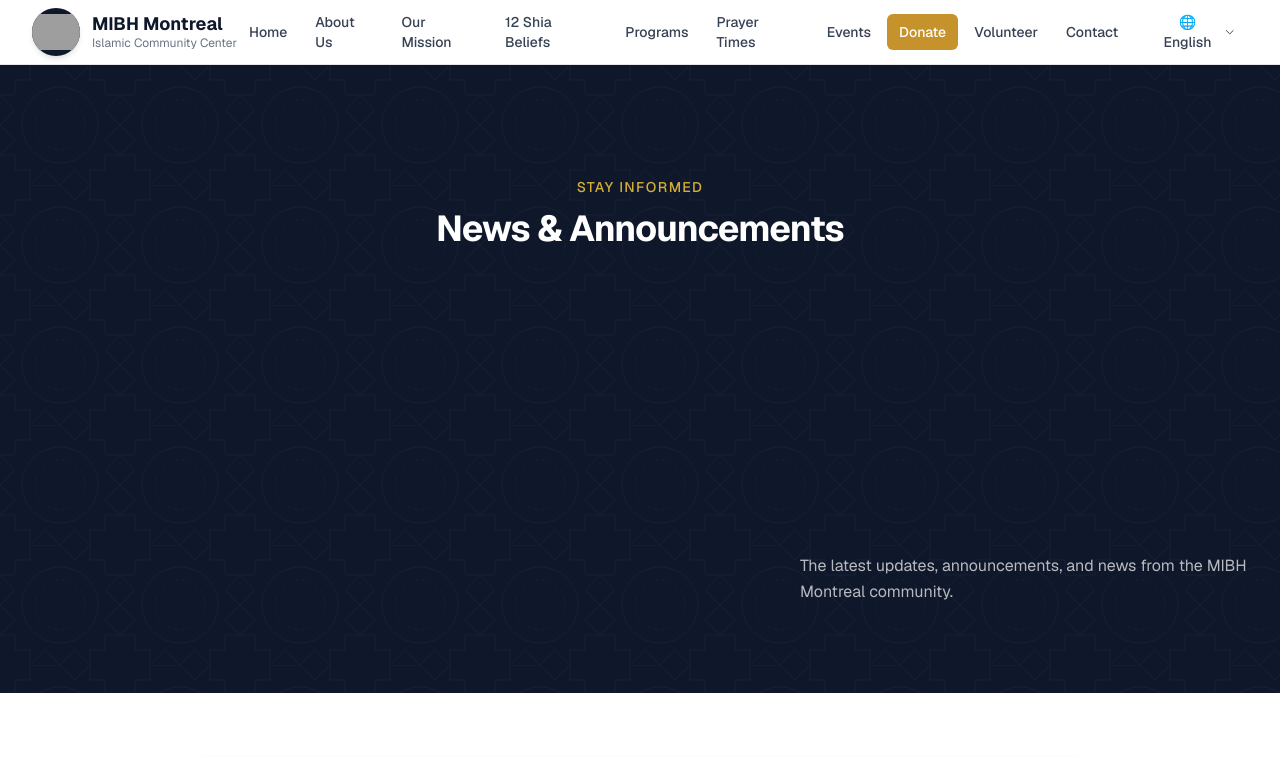
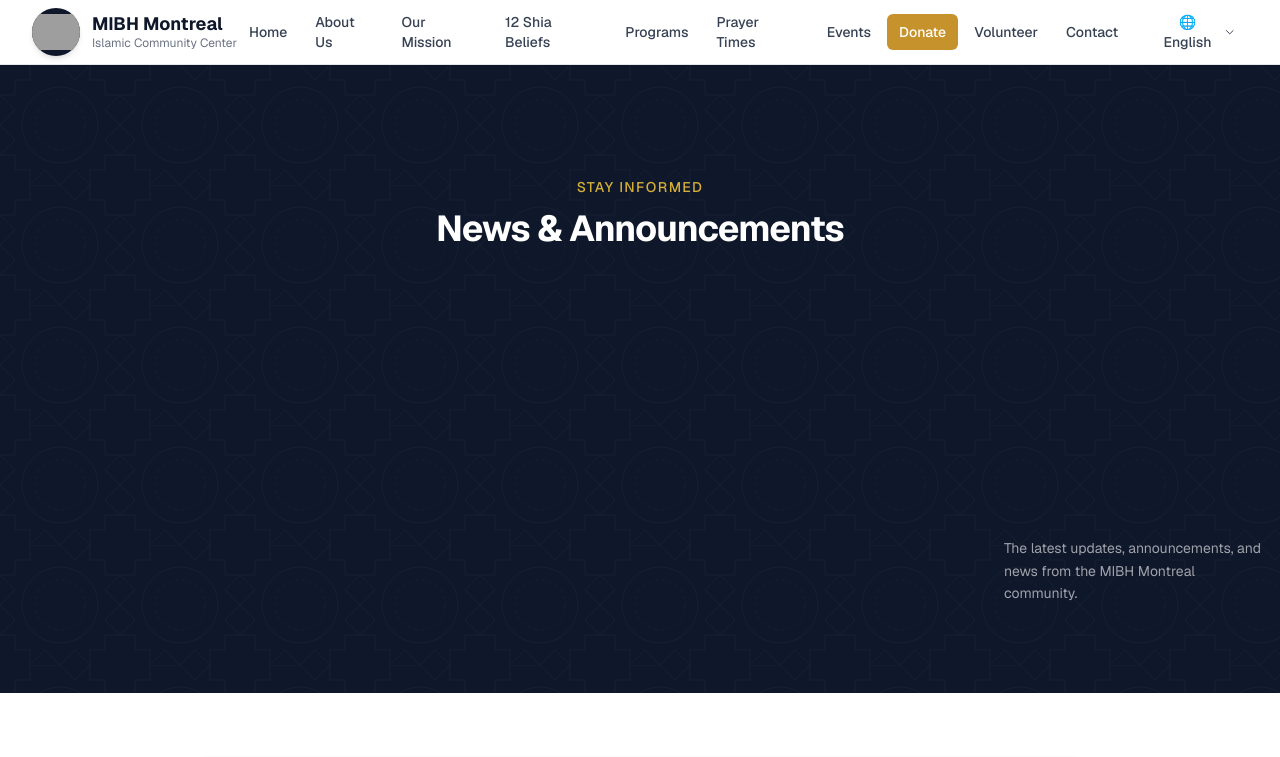
Before and after one commit to fatmemortada/Mibh, a Next.js app: page /en/news in a window 1280 px wide. Shown: the top 757 px of the page. Built offline with nearby package versions, Linux system fonts and the light colour scheme; grey boxes are pictures that could not be loaded.

Commit message:
Move hero description further right, narrower and more subtle
- Tucked closer to right edge with smaller max-width
- Reduced font size and opacity to avoid overlapping buttons
- Applies to all languages

Co-Authored-By: Claude <noreply@anthropic.com>

```diff
--- a/src/components/HeroSection.tsx
+++ b/src/components/HeroSection.tsx
@@ -55,7 +55,7 @@ export default function HeroSection({ title, subtitle, description, buttons, sma
         <h1 className={`font-bold tracking-tight ${small ? "text-3xl md:text-4xl" : "text-4xl md:text-6xl"}`}>
           {title}
         </h1>
-        <p className="absolute bottom-6 right-4 sm:right-6 lg:right-8 text-white/70 text-sm md:text-base max-w-md text-left leading-relaxed">
+        <p className="absolute bottom-6 right-2 sm:right-3 lg:right-4 text-white/60 text-xs md:text-sm max-w-[220px] md:max-w-[260px] text-left leading-relaxed">
           {description}
         </p>
         {buttons && buttons.length > 0 && (
```
